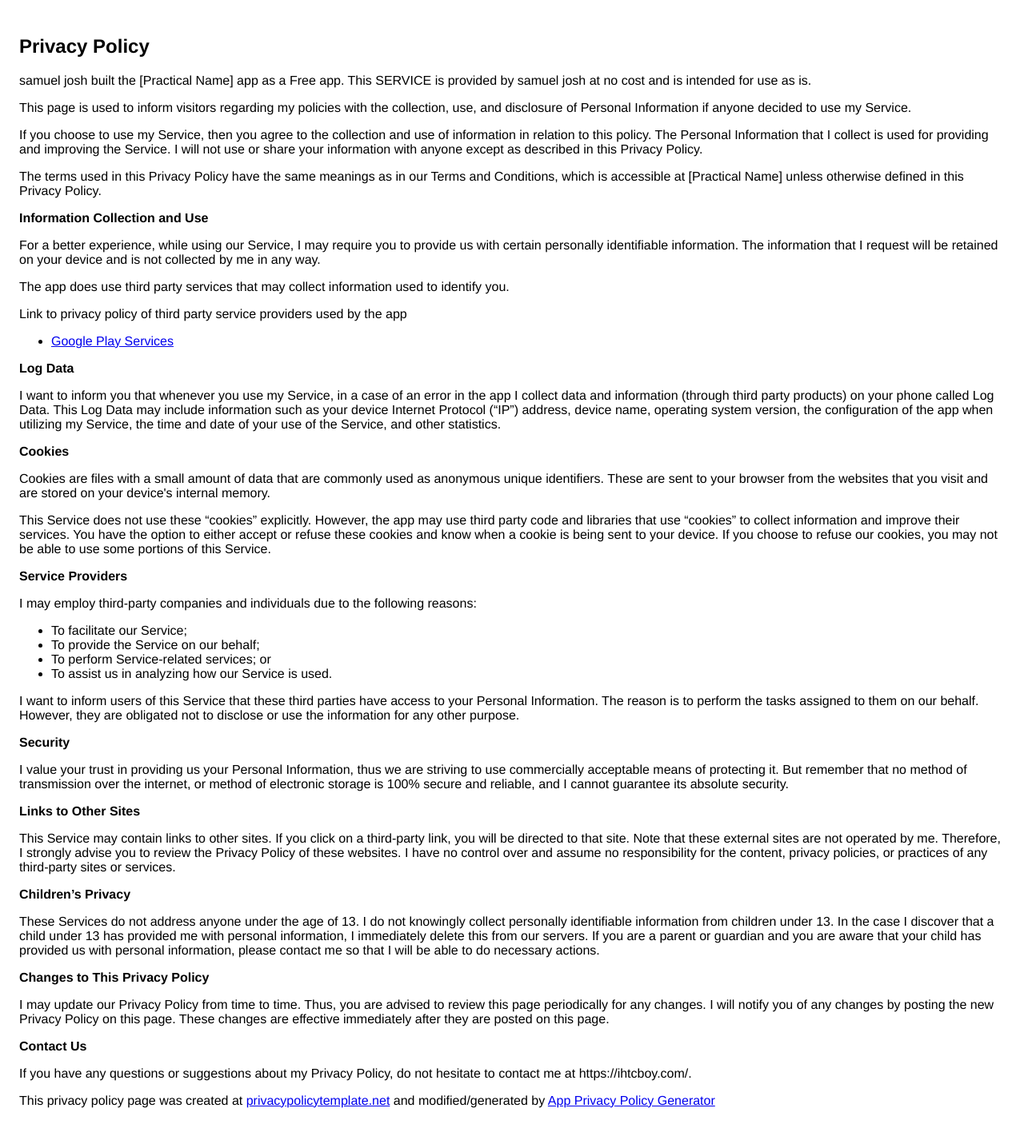
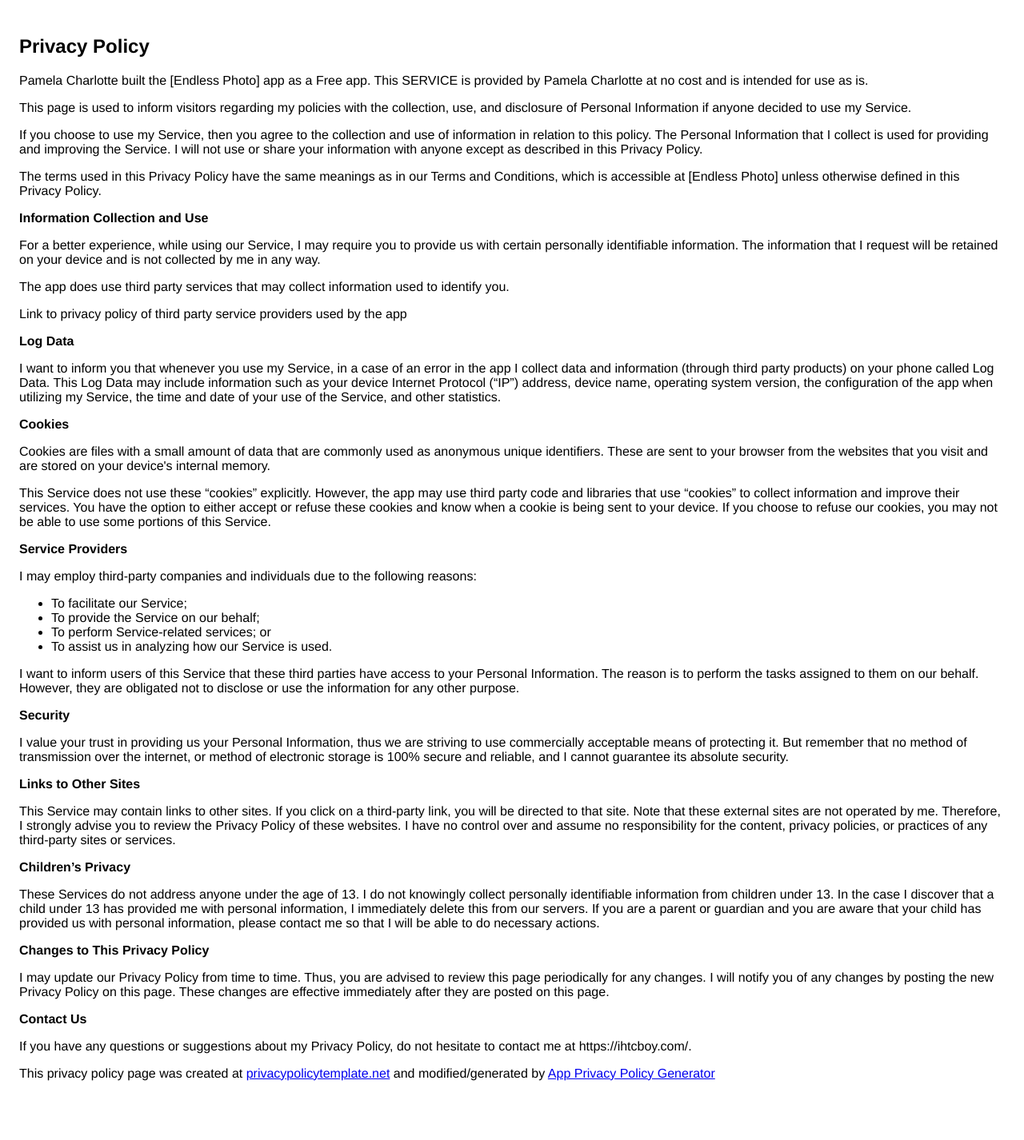
Before and after one commit to yourdinnerlist/yourdinnerlist.github.io, a Jekyll site: the page privacy_policy.html, which Jekyll copies as it is, in a window 1280 px wide. Shown: the whole page at 80% size. Built offline with Jekyll 4.4.1, drawn with Linux system fonts in a browser that asks for light colours; after the commit the page ends 1392 px from its top, so only the background shows below that.

Commit message:
first commit

```diff
--- a/privacy_policy.html
+++ b/privacy_policy.html
@@ -8,9 +8,9 @@
     </head>
     <body>
     <h2>Privacy Policy</h2> <p>
-                    samuel josh built the [Practical Name] app as
+                    Pamela Charlotte built the [Endless Photo] app as
                     a Free app. This SERVICE is provided by
-                    samuel josh at no cost and is intended for
+                    Pamela Charlotte at no cost and is intended for
                     use as is.
                   </p> <p>
                     This page is used to inform visitors regarding
@@ -28,7 +28,7 @@
                   </p> <p>
                     The terms used in this Privacy Policy have the same meanings
                     as in our Terms and Conditions, which is accessible at
-                    [Practical Name] unless otherwise defined in this Privacy
+                    [Endless Photo] unless otherwise defined in this Privacy
                     Policy.
                   </p> <p><strong>Information Collection and Use</strong></p> <p>
                     For a better experience, while using our Service,
@@ -42,7 +42,7 @@
                   </p> <div><p>
                       Link to privacy policy of third party service providers
                       used by the app
-                    </p> <ul><li><a href="https://www.google.com/policies/privacy/" target="_blank">Google Play Services</a></li><!----><!----><!----><!----><!----><!----><!----><!----><!----><!----></ul></div> <p><strong>Log Data</strong></p> <p>
+                    </p> <ul><!----><!----><!----><!----><!----><!----><!----><!----><!----><!----><!----></ul></div> <p><strong>Log Data</strong></p> <p>
                     I want to inform you that whenever
                     you use my Service, in a case of an error in the
                     app I collect data and information (through third
```
Also changed, not shown: README.md.
